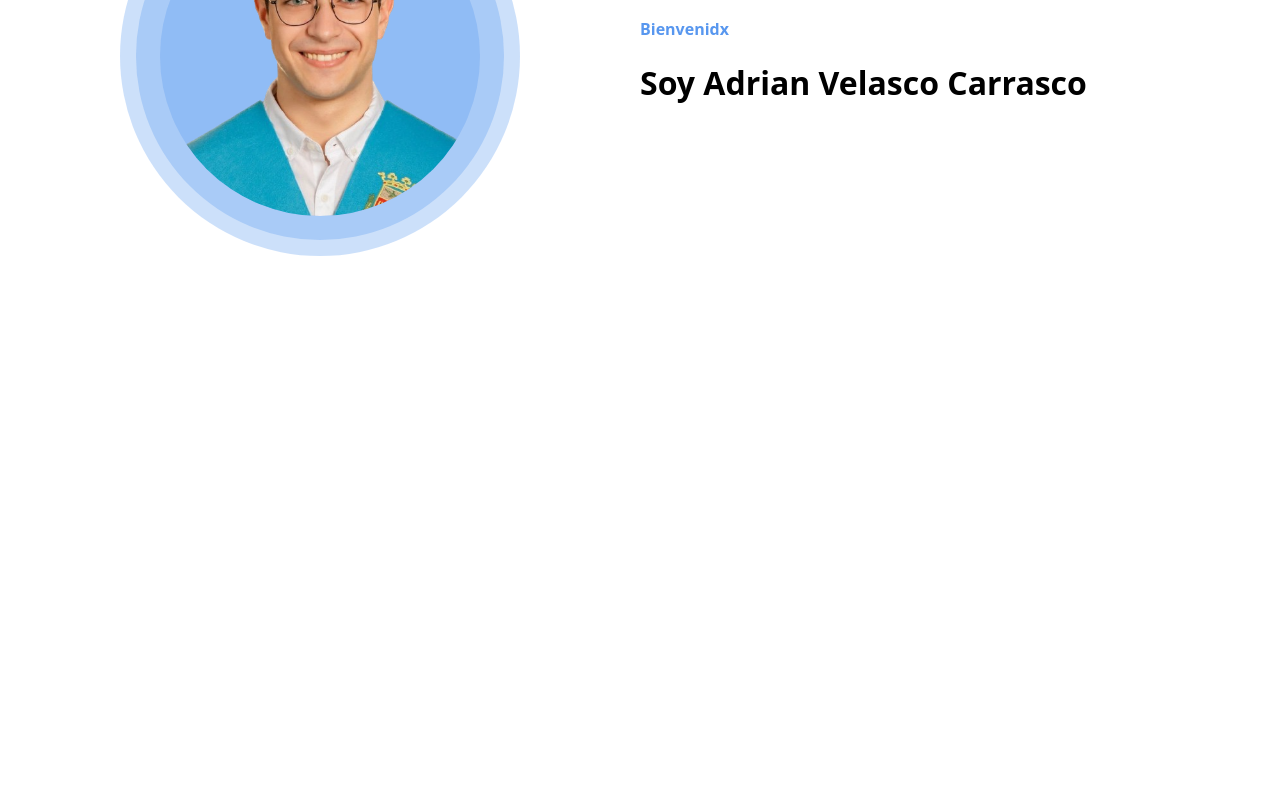
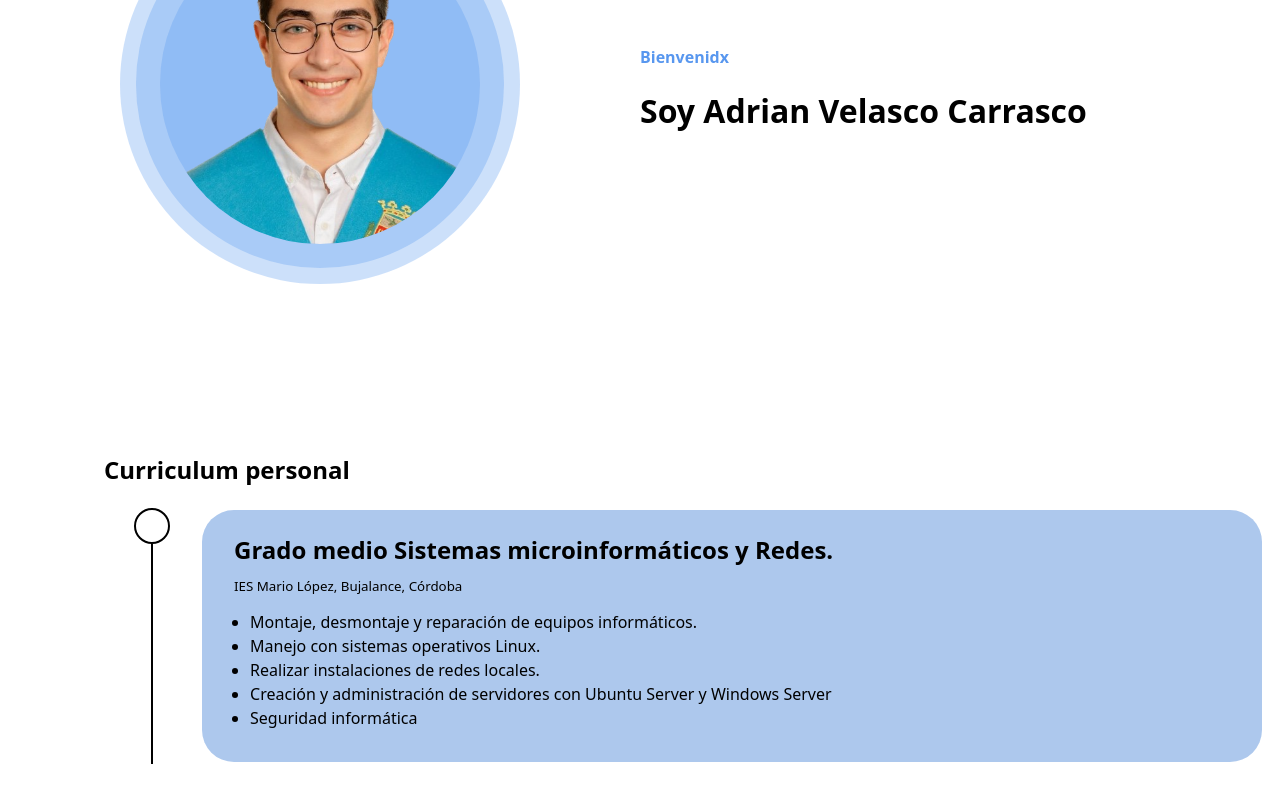
Before and after one commit to adriDevelop/portfolio-adriDevelop, a React (Vite) app: page / in a window 1280 px wide. Shown: the part 384-1184 px from the top of the page. Before the commit the page ends 800 px from the top, so only its background shows below. Built offline with nearby package versions, Linux system fonts and the light colour scheme.

Commit message:
Terminado apartado Curriculum, realizado responsive. Actulizaciones y mejoras de otras partes del portfolio.

```diff
--- a/src/App.tsx
+++ b/src/App.tsx
@@ -1,4 +1,5 @@
 import './App.css'
+import Curriculum from './components/Curriculum';
 import Header from './components/Header';
 import Welcome from './components/Welcome';
 
@@ -8,6 +9,7 @@ function App() {
     <>
       <Header></Header>
       <Welcome></Welcome>
+      <Curriculum></Curriculum>
     </>
   )
 }
--- /dev/null
+++ b/src/components/Curriculum.tsx
@@ -0,0 +1,34 @@
+import '../styles/Curriculum.css';
+
+const Curriculum = () => {
+  return (
+    <div className="containerCurriculum">
+      <div className="containerEstudios">
+        <h2>Curriculum personal</h2>
+        <div className="containerMarioLopez">
+            <div className="containerDraw">
+                <div className="containerCircle"></div>
+                <div className="containerRaya"></div>
+            </div>
+            <div className="containerContent">
+                <div className="content">
+                    <div className="title">
+                        <h2>Grado medio Sistemas microinformáticos y Redes.</h2>
+                        <sub>IES Mario López, Bujalance, Córdoba</sub>
+                    </div>
+                    <ul>
+                        <li>Montaje, desmontaje y reparación de equipos informáticos.</li>
+                        <li>Manejo con sistemas operativos Linux.</li>
+                        <li>Realizar instalaciones de redes locales.</li>
+                        <li>Creación y administración de servidores con Ubuntu Server y Windows Server</li>
+                        <li>Seguridad informática</li>
+                    </ul>
+                </div>
+            </div>
+        </div>
+      </div>
+    </div>
+  )
+}
+
+export default Curriculum
--- a/src/components/Welcome.tsx
+++ b/src/components/Welcome.tsx
@@ -13,7 +13,6 @@ const Welcome = () => {
         <h5 className="messageWelcome">Bienvenidx</h5>
         <h2 className="messageName">Soy Adrian Velasco Carrasco</h2>
       </div>
-
     </div>
   )
 }
--- /dev/null
+++ b/src/styles/Curriculum.css
@@ -0,0 +1,115 @@
+
+.containerCurriculum {
+    flex-direction: row;
+    flex-wrap: wrap;
+    min-height: 87vh;
+  }
+
+  .containerEstudios{
+    padding-left: 1rem;
+    padding-right: 1rem;
+  }
+
+  .containerMarioLopez{
+    display: flex;
+    flex-direction: row;
+    height: 100%;
+  }
+
+  .containerDraw{
+    display: flex;
+    align-items:center;
+    flex-direction:column;
+    width: 10%;
+  }
+
+  .containerCircle{
+    border-radius: 2rem;
+    border: 2px solid black;
+    width: 2rem;
+    height: 2rem;
+  }
+
+  .containerRaya{
+    border: 1px solid black;
+    flex-grow: 1;
+  }
+
+  .content{
+    padding-left: 1rem;
+  }
+
+  .title{
+    display: flex;
+    flex-direction:column;
+    justify-content:stretch;
+    line-height: 2rem;
+  }
+
+  .title h2{
+    margin-top: 0;
+  }
+
+  ul{
+    margin-top: 0rem;
+    padding: 1rem;
+  }
+
+@media (min-width: 768px) {
+  .containerCurriculum {
+    flex-direction: row;
+    flex-wrap: wrap;
+    min-height: 87vh;
+  }
+
+  .containerEstudios{
+    padding-left: 6.5rem;
+  }
+
+  .containerMarioLopez{
+    display: flex;
+    flex-direction: row;
+    height: 100%;
+  }
+
+  .containerDraw{
+    display: flex;
+    align-items:center;
+    flex-direction:column;
+    width: 10%;
+  }
+
+  .containerCircle{
+    border-radius: 2rem;
+    border: 2px solid black;
+    width: 2rem;
+    height: 2rem;
+  }
+
+  .containerRaya{
+    border: 1px solid black;
+    flex-grow: 1;
+  }
+
+  .containerContent{
+    background-color: #adc8ed;
+    border-radius: 2rem;
+    width: 80rem;
+    margin: 2px;
+  }
+
+  .content{
+    padding-left: 2rem;
+  }
+
+  .title{
+    display: flex;
+    flex-direction:column;
+    justify-content:stretch;
+    line-height: 1rem;
+  }
+
+  .title h2{
+    margin-top: 2rem;
+  }
+}
--- a/src/styles/Welcome.css
+++ b/src/styles/Welcome.css
@@ -3,7 +3,7 @@
   flex-direction: column;
   border-top-style: solid;
   border-top-width: 120px;
-  min-height: 350px;
+  min-height: 100vh;
 }
 
 .cardImage {
@@ -69,8 +69,7 @@
   .containerWelcome {
     flex-direction: row;
     flex-wrap: wrap;
-    padding-top: 120px;
-    min-height: 50vh;
+    min-height: 87vh;
   }
 
   .cardImage {
```
